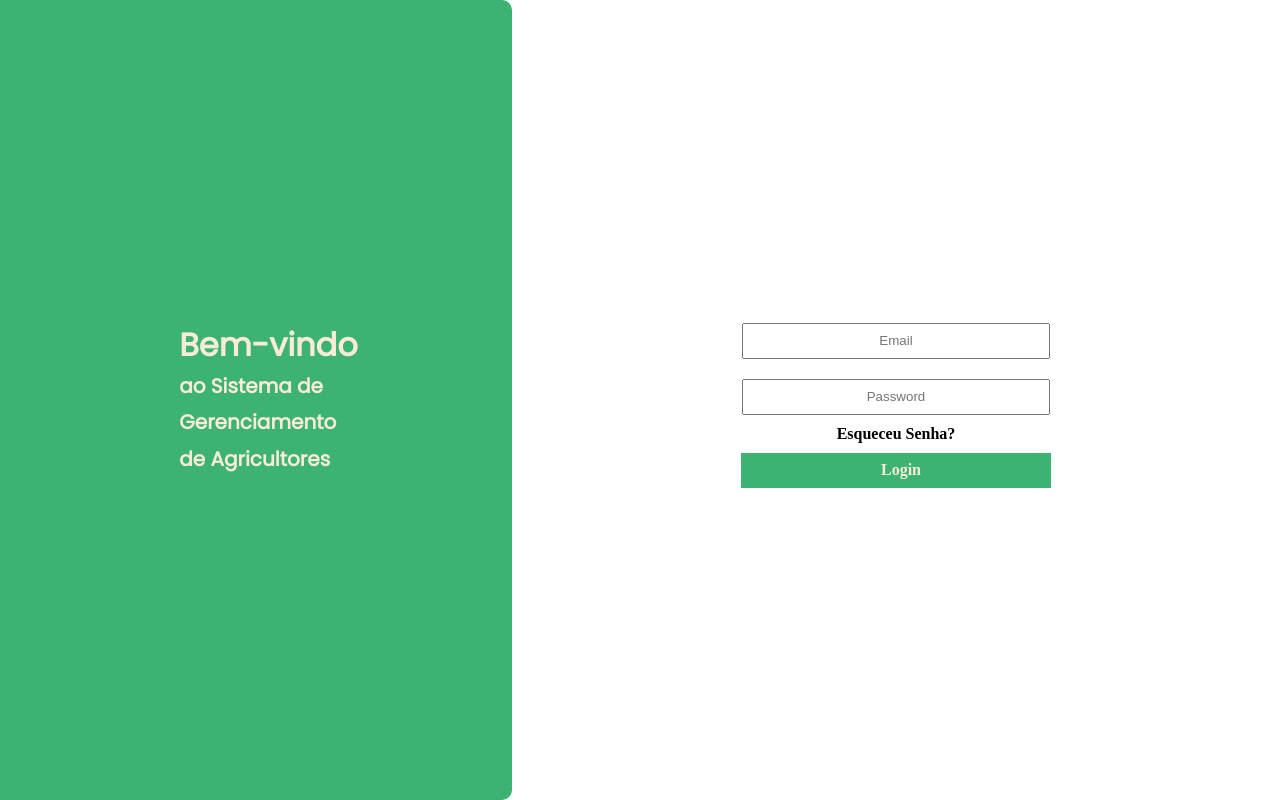
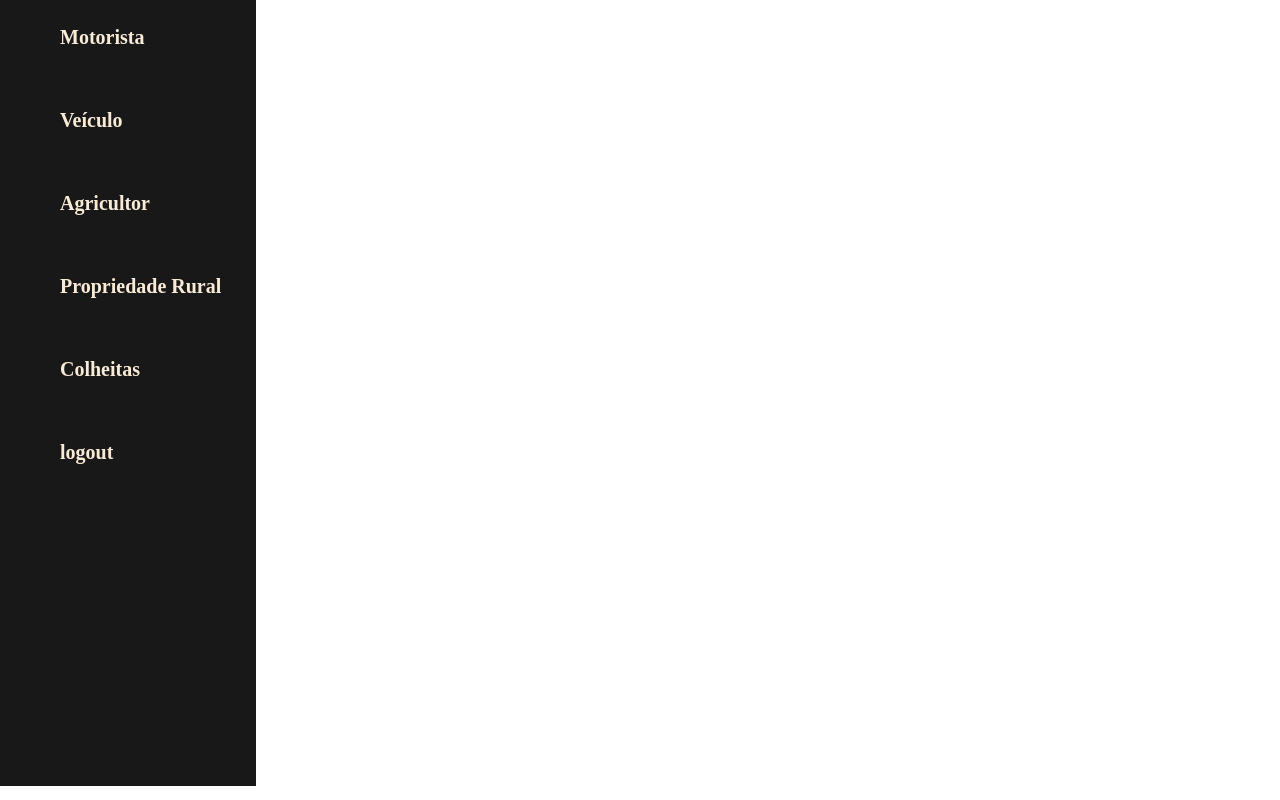
Before and after one commit to lopesjorge/SGAgro, a React (Vite) app: page / in a window 1280 px wide. Built offline with nearby package versions, Linux system fonts and the light colour scheme.

Commit message:
criação do menubox

```diff
--- a/src/App.tsx
+++ b/src/App.tsx
@@ -1,13 +1,16 @@
 import { useState } from 'react'
 import styles from "./App.module.scss"
 import { LoginBox } from './components/LoginBox'
+import { MenuBox } from './components/MenuBox'
+
 
 export function App() {
   const [count, setCount] = useState(0)
 
   return (
 
-   <LoginBox/>
+<MenuBox/>
+
 
     )
 }
--- /dev/null
+++ b/src/components/MenuBox/index.tsx
@@ -0,0 +1,35 @@
+import styles from './styles.module.scss'
+
+export function MenuBox(){
+    return(
+        <div className={styles.MenuBox}>
+
+           <ul>
+                <li>
+                    <a href="">Motorista</a>
+                </li>
+
+                <li>
+                     <a href="">Veículo</a>
+                </li>
+
+                <li>
+                     <a href="">Agricultor</a>
+                </li>
+
+                <li>
+                     <a href="">Propriedade Rural</a>
+                </li>
+
+                <li>
+                     <a href="">Colheitas</a>
+                </li>
+
+                <li>
+                     <a href="">logout</a>
+                </li>
+           </ul>
+
+        </div>
+    )
+}
--- /dev/null
+++ b/src/components/MenuBox/styles.module.scss
@@ -0,0 +1,36 @@
+.MenuBox{
+
+    margin-top: -30px;
+    margin-left: -8px;
+
+    background: #181818;
+    height: 100vh;
+    width: 20vw;
+
+    li{
+        list-style-type: none;
+        display: flex;
+        align-items: center;
+        padding-top: 20px;
+
+        a{
+            text-align: center;
+            color: antiquewhite;
+            font-size: 20px;
+            padding: 20px;
+            font-weight: bold;
+            text-decoration: none;
+        }
+
+        a:hover{
+            display: block;
+            text-align: center;
+            height: 20px;
+            width: 220vw;
+            background-color: rgb(16, 243, 27);
+            color: #181818;
+
+        }
+    }
+
+}
```
